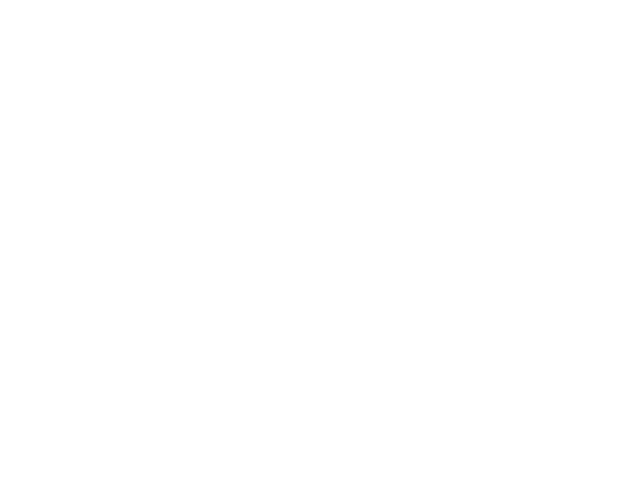
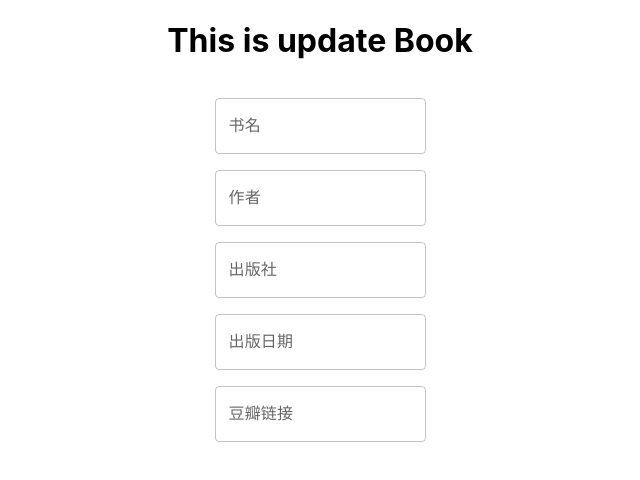
Before and after one commit to OkenBarrel/TestbookGenius, a React (Create React App) app in the folder textbook_genius/frontend/reactapp/: page /update in a window 1280 px wide. Before the commit this address had no page. Shown: the top 480 px of the page, without its empty margins (320-960 px from the left). Built offline with nearby package versions, Linux system fonts and the light colour scheme.

Commit message:
feat: update UpdateBookPage.js

```diff
--- a/textbook_genius/frontend/reactapp/src/components/HomePage.js
+++ b/textbook_genius/frontend/reactapp/src/components/HomePage.js
@@ -2,6 +2,7 @@ import {Button,DialogContent,Grid,Typography,TextField} from '@mui/material';
 import React,{Component} from "react";
 import CreateBookPage from './CreateBookPage';
 import Book from "./Book"
+import UpdateBookPage from './UpdateBookPage';
 import LoginPage from './LoginPage';
 import {
     BrowserRouter as Router,
@@ -17,6 +18,7 @@ function HomePage(props) {
         <div>
           <h2>This is HomePage</h2>
           <Button variant='contained' to="/create" component={Link}>创建书籍</Button>
+          <Button variant='contained' to="/update" component={Link}>修改书籍信息</Button>
           <Button variant='contained' to="/register" component={Link}>注册</Button>
           <Button variant='contained' to="/login" component={Link}>登录</Button>
           <Button variant='contained' to="/user/:userId" component={Link}>用户信息</Button>
@@ -30,6 +32,7 @@ function HomePage(props) {
           <Route path="/" element={renderHomePage()} />
           <Route path="/create" element={<CreateBookPage/>} />
           <Route path="/book/:isbn" element={<Book/>} />
+          <Route path="/update" element={<UpdateBookPage/>} />
           <Route path="/register" />
           <Route path="/login" element={<LoginPage/>}/>
           <Route path="/user/:userId"/>
--- a/textbook_genius/frontend/reactapp/src/components/UpdateBookPage.js
+++ b/textbook_genius/frontend/reactapp/src/components/UpdateBookPage.js
@@ -1,6 +1,53 @@
 import {Button,DialogContent,TextField,Grid} from '@mui/material';
 import {Box,ThemeProvider} from '@mui/material';
+import { useState,useEffect } from 'react';
+import {useNavigate} from 'react-router-dom';
 
-function updateBookPage(props){
+function UpdateBookPage(props){
+    {/*initial value is different, depends on the book information*/}
+    const[isbn,setIsbn]=useState(0);
+    const[title,setTitle]=useState("");
+    const[author,setAuthor]=useState("");
+    const[publisher,setPublisher]=useState("");
+    const[pubdate,setPubdate]=useState("");
+    const[cover,setCover]=useState("");
+    const[douban_url,setDouban]=useState("");
+
+    const navigate=useNavigate();
+
+    return(
+        <div className='updateBookPage'>
+            <Grid container spacing={3} align="center" justifyContent="center">
+                <Grid container spacing={2} item xs={6}>
+                    <Grid item xs={12} align="center">
+                        <h1>This is update Book</h1>
+                    </Grid>
+                    {/*<Grid item xs={12} align="center">
+                        <h1>ISBN:</h1>
+
+                    </Grid> */ }
+                    <Grid item xs={12} align="center">
+                        <TextField value={title} label={"书名"} onChange={(e)=>{setTitle(e.target.value)}}/>
+                    </Grid>
+                    <Grid item xs={12} align="center">
+                        <TextField value={title} label={"作者"} onChange={(e)=>{setAuthor(e.target.value)}}/>
+                    </Grid>
+                    <Grid item xs={12} align="center">
+                        <TextField value={title} label={"出版社"} onChange={(e)=>{setPublisher(e.target.value)}}/>
+                    </Grid>
+                    <Grid item xs={12} align="center">
+                        <TextField value={title} label={"出版日期"} onChange={(e)=>{setPubdate(e.target.value)}}/>
+                    </Grid>
+                    <Grid item xs={12} align="center">
+                        <TextField value={title} label={"豆瓣链接"} onChange={(e)=>{setDouban(e.target.value)}}/>
+                    </Grid>
+                   { /*<Grid item xs={12} align="center">
+                        <Button variant="contained" onClick={handleSubmit}>修改</Button>
+                    </Grid>*/}
+                </Grid>
+            </Grid>
+        </div>
+    );
 
 }
+export default UpdateBookPage
```
